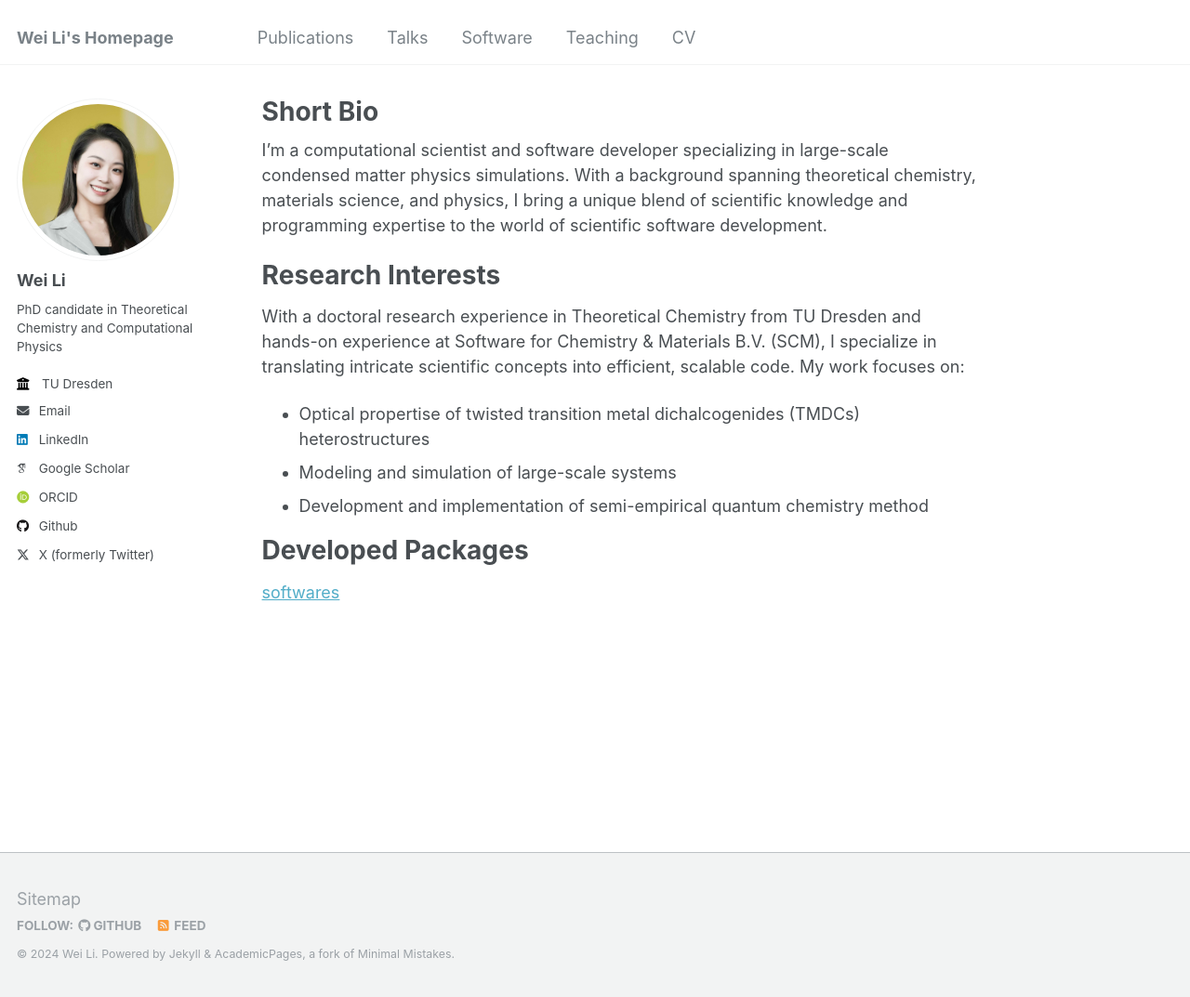
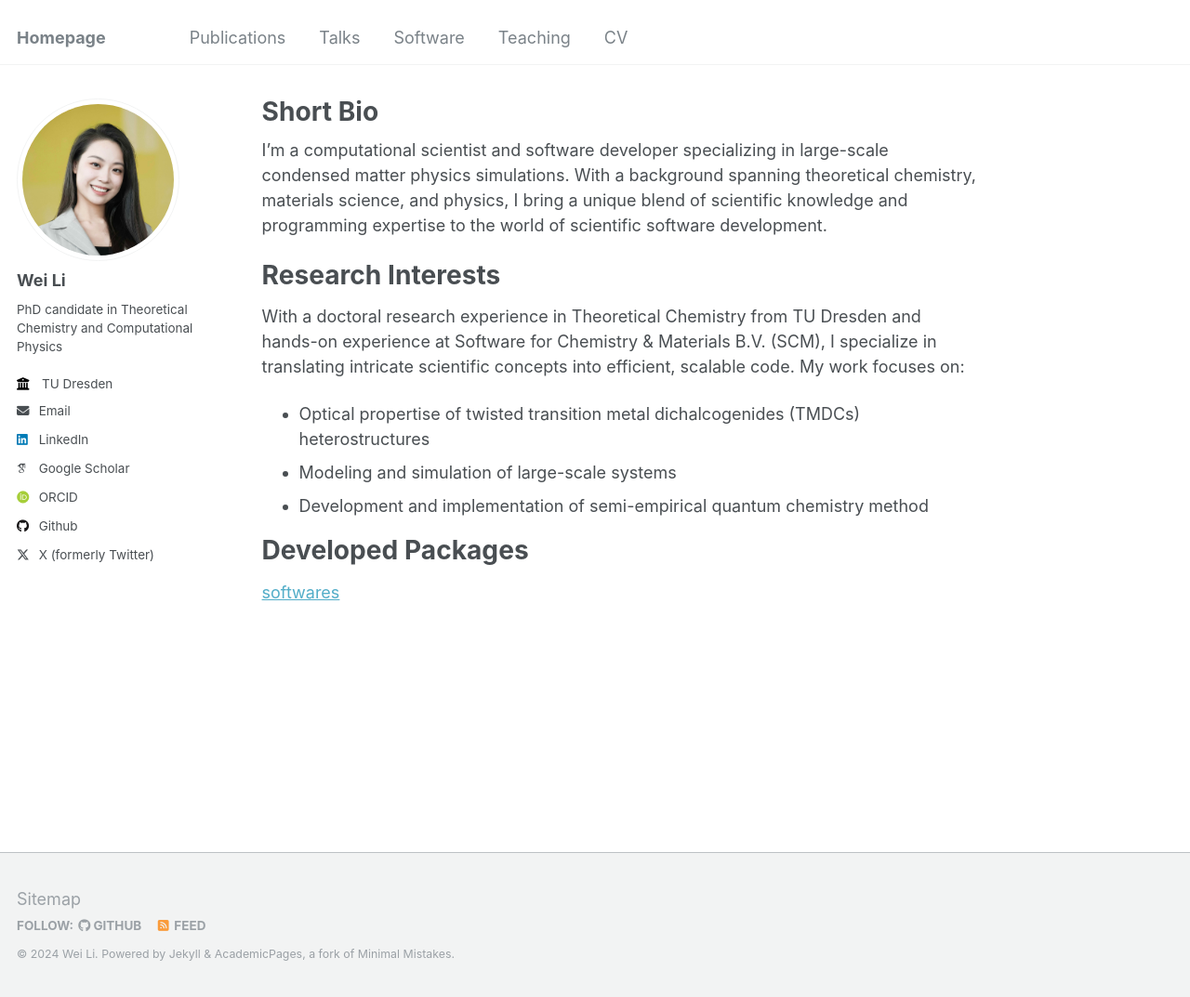
Before and after one commit to i-wli/i-wli.github.io, a Jekyll site: the page built from _pages/about.md, in a window 1280 px wide and 1073 px high. Shown: the whole window at 93% size. Built offline with Jekyll 4.4.1, drawn with Linux system fonts in a browser that asks for light colours; some web fonts are replaced.

Commit message:
update config

```diff
--- a/_config.yml
+++ b/_config.yml
@@ -8,7 +8,7 @@
 
 # Basic Site Settings
 locale                   : "en-US"
-title                    : "Wei Li's Homepage"
+title                    : "Homepage"
 #title_separator          : "-"
 name                     : &name "Wei Li"
 description              : &description "personal description"
```
